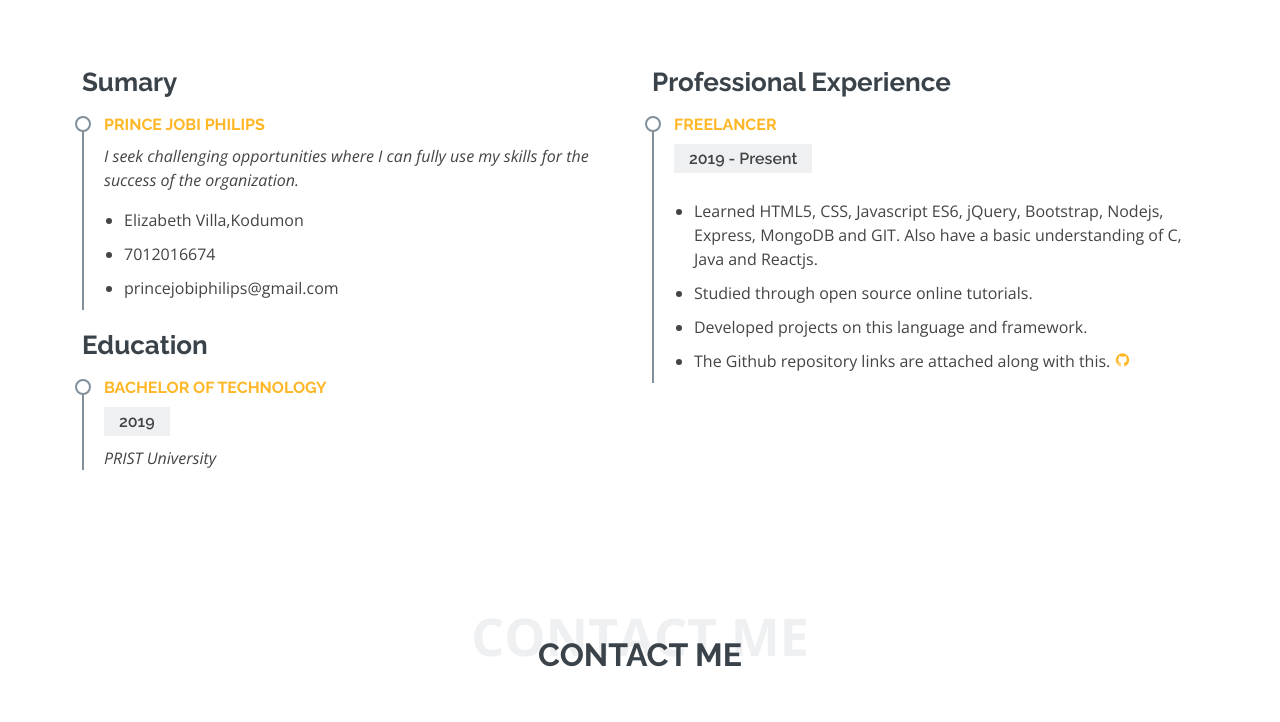
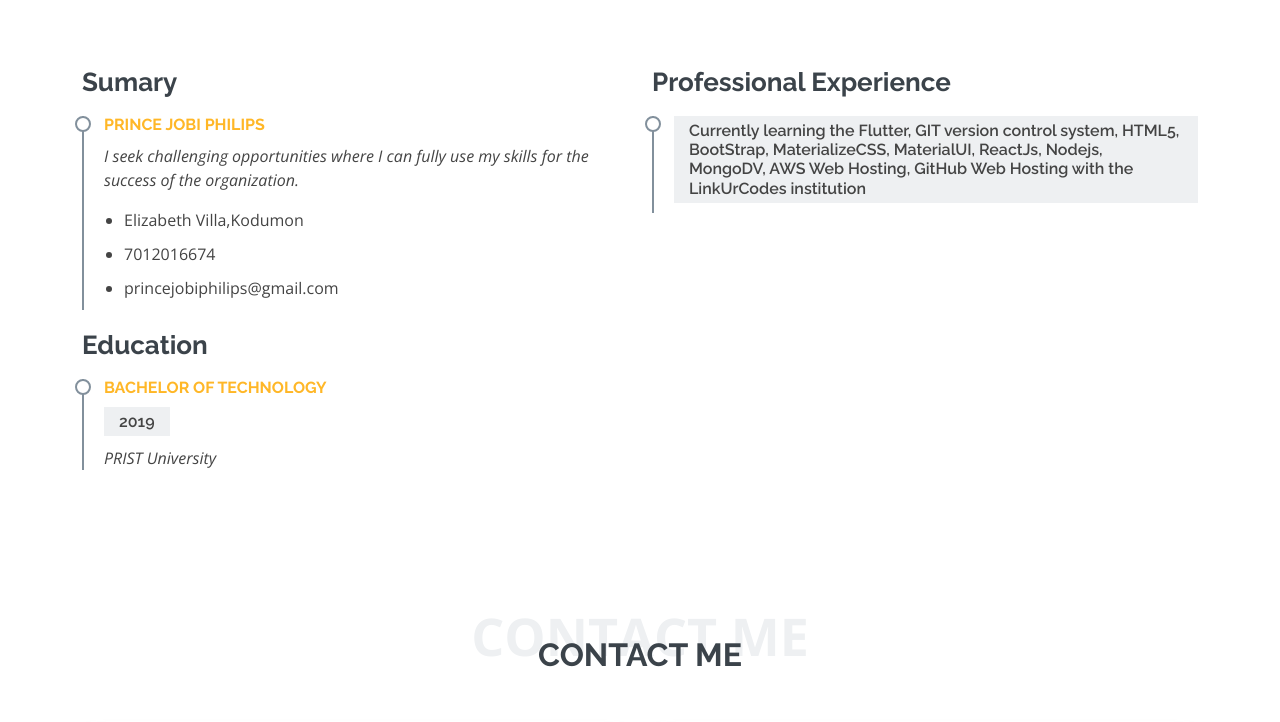
Before and after one commit to princejobiphilips/Resume, a plain HTML site: page index.html in a window 1280 px wide. Shown: the part 1670-2392 px from the top of the page. Drawn offline with nearby package versions, Linux system fonts and the light colour scheme.

Commit message:
Update index.html

```diff
--- a/index.html
+++ b/index.html
@@ -47,7 +47,7 @@
   <section id="hero">
     <div class="hero-container">
       <h1>Prince Jobi Philips</h1>
-      <h2>Nodejs Developer</h2>
+      <h2>MERN Stack with Flutter and AWS Web Hosting</h2>
       <a href="#about" class="btn-scroll scrollto" title="Scroll Down"><i class="bx bx-chevron-down"></i></a>
     </div>
   </section><!-- End Hero -->
@@ -128,17 +128,9 @@
           <div class="col-lg-6">
             <h3 class="resume-title">Professional Experience</h3>
             <div class="resume-item">
-              <h4>Freelancer</h4>
-              <h5>2019 - Present</h5>
-              <p><em> </em></p>
-              <p>
-              <ul>
-                <li>Learned HTML5, CSS, Javascript ES6, jQuery, Bootstrap, Nodejs, Express, MongoDB and GIT. Also have a basic understanding of C, Java and Reactjs.</li>
-                <li>Studied through open source online tutorials.</li>
-                <li>Developed projects on this language and framework.</li>
-                <li>The Github repository links are attached along with this. <a href="https://github.com/princejobiphilips" ><i class="bx bxl-github"></i></li></a>
-              </ul>
-              </p>
+              <h5>Currently learning the Flutter, GIT version control system, HTML5, BootStrap, MaterializeCSS,  MaterialUI, ReactJs, Nodejs, MongoDV, AWS Web Hosting, GitHub Web Hosting with the LinkUrCodes institution </h5>
+
+
             </div>
           </div>
         </div>
@@ -193,6 +185,7 @@
         <a href="https://www.facebook.com/princejobiphilips" class="facebook"><i class="bx bxl-facebook"></i></a>
         <a href="https://www.instagram.com/princejobiphilips/" class="instagram"><i class="bx bxl-instagram"></i></a>
         <a href="https://www.linkedin.com/in/princejobiphilips/" class="linkedin"><i class="bx bxl-linkedin"></i></a>
+          <a href="https://github.com/princejobiphilips" class="github"><i class="bx bxl-github"></i></a>
       </div>
       <div class="copyright">
         &copy; Copyright <strong><span>Prince</span></strong>. All Rights Reserved
```
